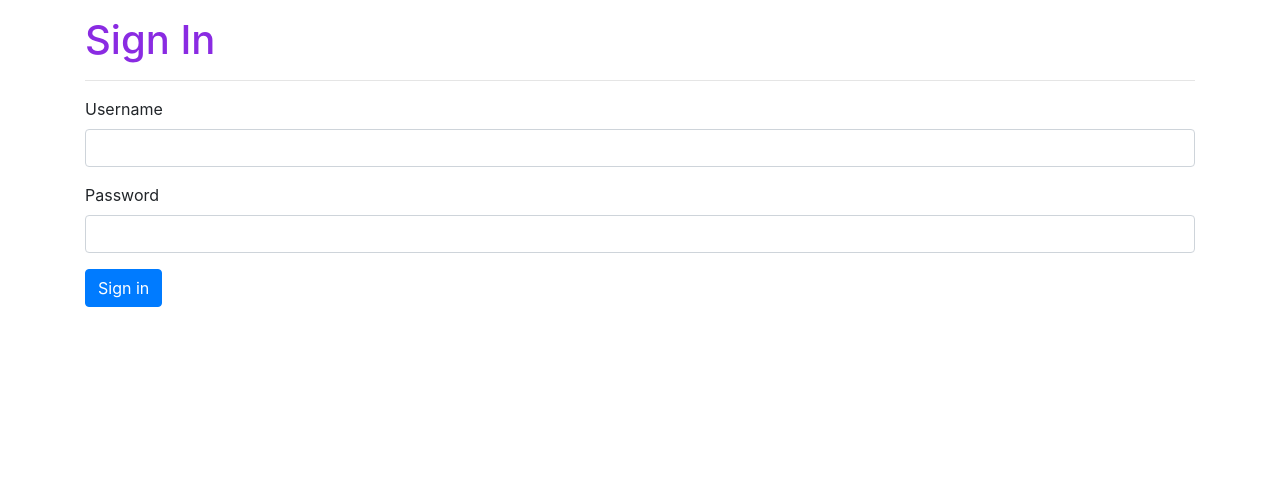
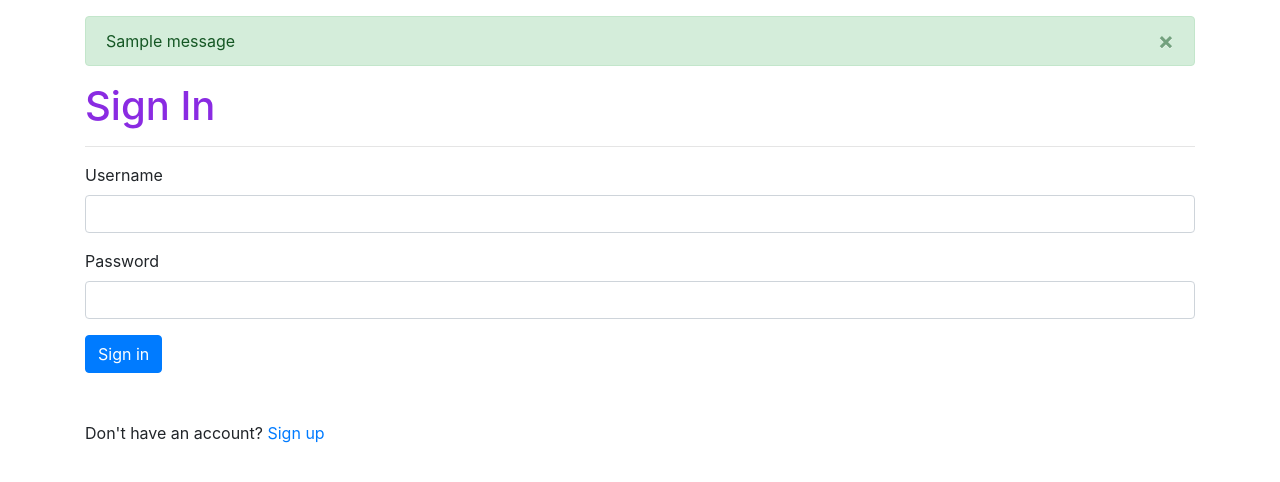
Before and after one commit to T-G/flask-starter-template, a Flask app: page /sign-in in a window 1280 px wide. Shown: the part 85-567 px from the top of the page. Run offline with Flask 2, Linux system fonts and the light colour scheme; one stand-in notice (Sample message) is shown; some libraries are stand-ins or nearby versions.

Commit message:
added flash messaging functionality

```diff
--- a/app/templates/public/signin.html
+++ b/app/templates/public/signin.html
@@ -20,6 +20,7 @@
                     <input class="form-control" type="password" name="password">
                 </div>
                 <button class="btn btn-primary">Sign in</button>
+                <p class="mt-5">Don't have an account? <a class="pull-right" href="{{ url_for('signup') }}">Sign up</a></p>
 
             </form>
 
--- a/app/templates/public/templates/public_template.html
+++ b/app/templates/public/templates/public_template.html
@@ -1,19 +1,24 @@
 <!doctype html>
 <html lang="en">
+
 <head>
   <!-- Required meta tags -->
   <meta charset="utf-8">
   <meta name="viewport" content="width=device-width, initial-scale=1, shrink-to-fit=no">
 
   <!-- Bootstrap CSS -->
-    <link rel="stylesheet" href="https://maxcdn.bootstrapcdn.com/bootstrap/4.0.0/css/bootstrap.min.css" integrity="sha384-Gn5384xqQ1aoWXA+058RXPxPg6fy4IWvTNh0E263XmFcJlSAwiGgFAW/dAiS6JXm" crossorigin="anonymous">
+  <link rel="stylesheet" href="https://maxcdn.bootstrapcdn.com/bootstrap/4.0.0/css/bootstrap.min.css"
+    integrity="sha384-Gn5384xqQ1aoWXA+058RXPxPg6fy4IWvTNh0E263XmFcJlSAwiGgFAW/dAiS6JXm" crossorigin="anonymous">
   <link rel="stylesheet" href="{{ url_for('static', filename='css/style.css') }}">
   <title>{% block title %}{% endblock %}</title>
 </head>
+
 <body>
   <nav class="navbar navbar-expand-lg navbar-light bg-light mb-3">
-        <a class="navbar-brand" href="{{ url_for('index') }}"><img class="site-logo" src="{{ url_for('static', filename='img/flasklogo.png') }}" alt="Site Logo"/></a>
-        <button class="navbar-toggler" type="button" data-toggle="collapse" data-target="#navbarSupportedContent" aria-controls="navbarSupportedContent" aria-expanded="false" aria-label="Toggle navigation">
+    <a class="navbar-brand" href="{{ url_for('index') }}"><img class="site-logo"
+        src="{{ url_for('static', filename='img/flasklogo.png') }}" alt="Site Logo" /></a>
+    <button class="navbar-toggler" type="button" data-toggle="collapse" data-target="#navbarSupportedContent"
+      aria-controls="navbarSupportedContent" aria-expanded="false" aria-label="Toggle navigation">
       <span class="navbar-toggler-icon"></span>
     </button>
 
@@ -43,6 +48,20 @@
       </ul>
     </div>
   </nav>
+  <div class="container">
+    {% with messages = get_flashed_messages(with_categories=true) %}
+    {% if messages %}
+    {% for category, message in messages %}
+    <div class="alert alert-{{ category }} alert-dismissible fade show" role="alert">
+      <span>{{ message }}</span>
+      <button type="button" class="close" data-dismiss="alert" aria-label="Close">
+        <span aria-hidden="true">&times;</span>
+      </button>
+    </div>
+    {% endfor %}
+    {% endif %}
+    {% endwith %}
+  </div>
   <main>
     {% block body %}{% endblock %}
   </main>
@@ -50,10 +69,17 @@
 
   <!-- Optional JavaScript -->
   <!-- jQuery first, then Popper.js, then Bootstrap JS -->
-    <script src="https://code.jquery.com/jquery-3.2.1.slim.min.js" integrity="sha384-KJ3o2DKtIkvYIK3UENzmM7KCkRr/rE9/Qpg6aAZGJwFDMVNA/GpGFF93hXpG5KkN" crossorigin="anonymous"></script>
-    <script src="https://cdnjs.cloudflare.com/ajax/libs/popper.js/1.12.9/umd/popper.min.js" integrity="sha384-ApNbgh9B+Y1QKtv3Rn7W3mgPxhU9K/ScQsAP7hUibX39j7fakFPskvXusvfa0b4Q" crossorigin="anonymous"></script>
-    <script src="https://maxcdn.bootstrapcdn.com/bootstrap/4.0.0/js/bootstrap.min.js" integrity="sha384-JZR6Spejh4U02d8jOt6vLEHfe/JQGiRRSQQxSfFWpi1MquVdAyjUar5+76PVCmYl" crossorigin="anonymous"></script>
+  <script src="https://code.jquery.com/jquery-3.2.1.slim.min.js"
+    integrity="sha384-KJ3o2DKtIkvYIK3UENzmM7KCkRr/rE9/Qpg6aAZGJwFDMVNA/GpGFF93hXpG5KkN"
+    crossorigin="anonymous"></script>
+  <script src="https://cdnjs.cloudflare.com/ajax/libs/popper.js/1.12.9/umd/popper.min.js"
+    integrity="sha384-ApNbgh9B+Y1QKtv3Rn7W3mgPxhU9K/ScQsAP7hUibX39j7fakFPskvXusvfa0b4Q"
+    crossorigin="anonymous"></script>
+  <script src="https://maxcdn.bootstrapcdn.com/bootstrap/4.0.0/js/bootstrap.min.js"
+    integrity="sha384-JZR6Spejh4U02d8jOt6vLEHfe/JQGiRRSQQxSfFWpi1MquVdAyjUar5+76PVCmYl"
+    crossorigin="anonymous"></script>
   <script src="{{ url_for('static', filename='js/app.js') }}" charset="utf-8"></script>
   {% block script %}{% endblock %}
 </body>
+
 </html>
--- a/app/views.py
+++ b/app/views.py
@@ -80,29 +80,6 @@ def jinja():
         suspecious = suspecious
 
     )
-
-@app.route("/signup", methods=["GET", "POST"])
-def signup():
-    if request.method == "POST":
-
-        """
-        Various ways to get the html form data
-        """
-
-        req = request.form
-
-        username = req["username"]
-        email = req.get("email")
-
-        password = request.form['password']
-
-        print(username, email, password)
-
-        # redirect to the same url
-        return redirect(request.url)
-
-    return render_template('public/signup.html')
-
 
 @app.route("/profile/<username>")
 def profile(username:str):
@@ -352,7 +329,49 @@ def sign_in():
 
     return render_template("public/signin.html")
 
+
 @app.route("/sign-out")
 def sign_out():
     session.pop("USERNAME", None)
     return redirect(url_for("sign_in"))
+
+"""
+MESSAGE FLASHING
+Required Module: request, redirect and flash
+
+"""
+from flask import flash
+
+@app.route("/signup", methods=["GET", "POST"])
+def signup():
+    if request.method == "POST":
+
+        """
+        Various ways to get the html form data
+        """
+
+        req = request.form
+
+        #username = req["username"]
+        #password = request.form['password']
+
+        username = req.get("username")
+        email = req.get("email")
+        password = req.get('password')
+
+        if username == "" and len(username) < 3:
+            flash("Username cannot be empty or less than 3 characters", "warning")
+            return redirect(request.url)
+
+        elif email == "":
+            flash("Please provide a valid Email", "warning")
+            return redirect(request.url, email)
+
+        elif not len(password) >= 10:
+            flash("Password must be at least 10 characters in length", "warning")
+            return redirect(request.url)
+        else:
+            flash("Account Created", "success")
+            return redirect(request.url)
+
+    return render_template('public/signup.html')
```
Also changed, not shown: app/templates/public/signup.html (+2 -6 lines). Lines whose indentation alone changed are shown as unchanged.
